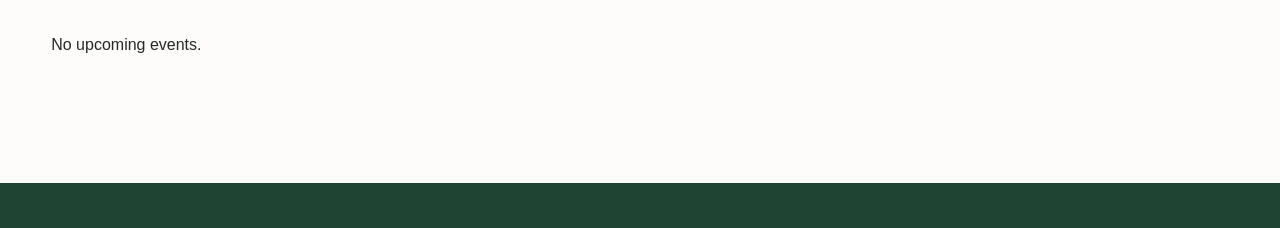
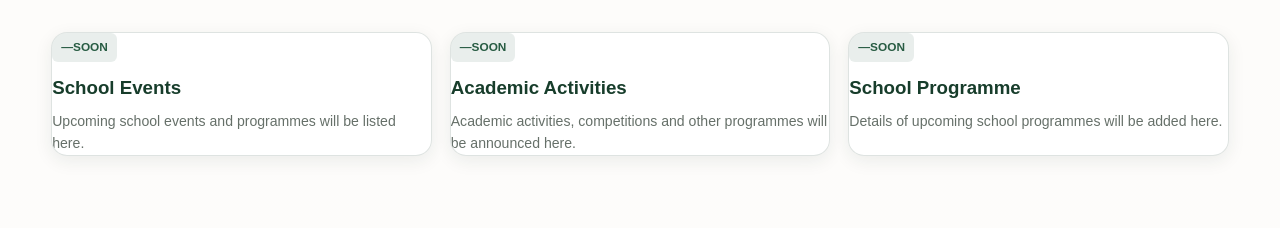
Before and after one commit to 1icse/children-college-azamgarh, a plain HTML site: page html/events.html in a window 1280 px wide. Shown: the part 549-777 px from the top of the page. Drawn offline with Linux system fonts and the light colour scheme.

Commit message:
Update events.html

```diff
--- a/html/events.html
+++ b/html/events.html
@@ -101,6 +101,7 @@
 
 
 <script src="../js/main.js"></script>
+<script src="../data/events.js"></script>
 <script src="../js/events.js"></script>
 
 </body>
```
